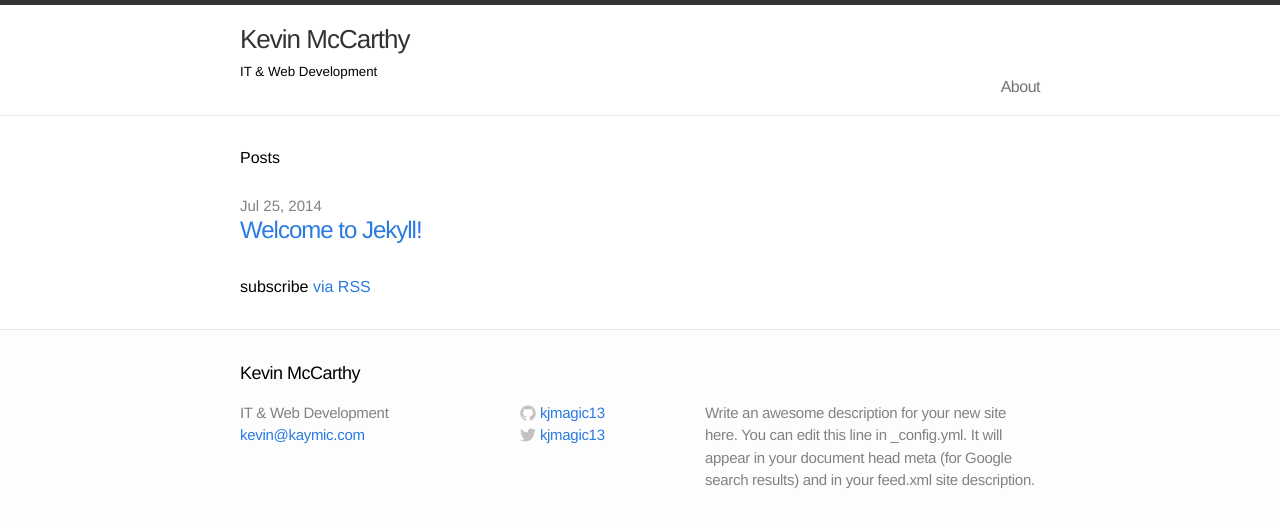
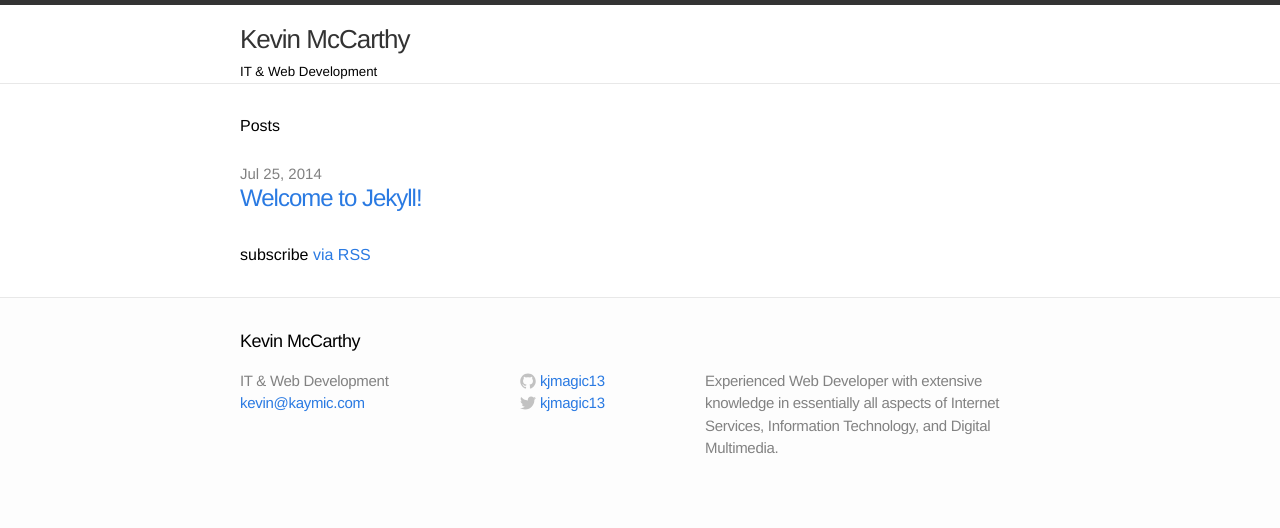
Before and after one commit to kjmagic13/kjmagic13.github.io, a Jekyll site: the page built from index.html, in a window 1280 px wide. Shown: the top 528 px of the page. Built offline with Jekyll 4.4.1, drawn with Linux system fonts in a browser that asks for light colours.

Commit message:
added description

```diff
--- a/_config.yml
+++ b/_config.yml
@@ -3,7 +3,7 @@ title: Kevin McCarthy
 tagline: IT &amp; Web Development
 
 email: kevin@kaymic.com
-description: "Write an awesome description for your new site here. You can edit this line in _config.yml. It will appear in your document head meta (for Google search results) and in your feed.xml site description."
+description: "Experienced Web Developer with extensive knowledge in essentially all aspects of Internet Services, Information Technology, and Digital Multimedia."
 baseurl: ""
 url: "http://kaymic.com"
 twitter_username: kjmagic13
```
Also changed, not shown: about.md (deleted, +0 -11 lines).
